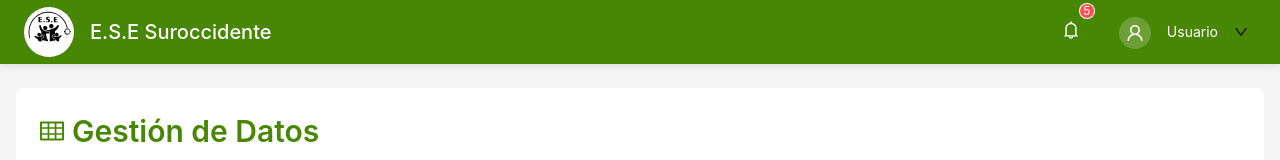
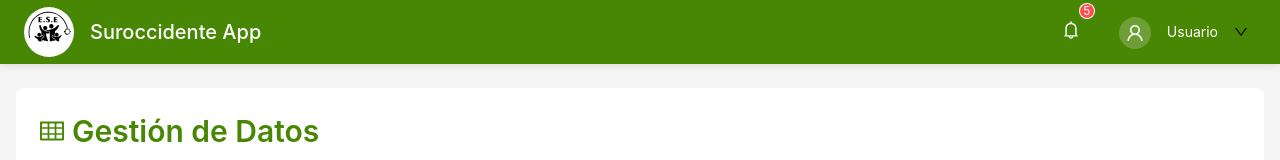
Before and after one commit to javierra218/suroccidente_react_app, a React (Vite) app: page /tabla_de_datos in a window 1280 px wide. Shown: the top 160 px of the page. Built offline with nearby package versions, Linux system fonts and the light colour scheme.

Commit message:
feat: Añade un enlace a la página de datos en el Topbar y mejora los estilos del logo con efectos de hover para una mejor interacción visual.

```diff
--- a/src/components/Layout/Topbar/Topbar.css
+++ b/src/components/Layout/Topbar/Topbar.css
@@ -11,6 +11,16 @@
 .topbar-left {
   display: flex;
   align-items: center;
+}
+
+.logo-link {
+  display: flex;
+  align-items: center;
+  transition: transform 0.3s ease;
+}
+
+.logo-link:hover {
+  transform: scale(1.05);
 }
 
 .logo {
--- a/src/components/Layout/Topbar/Topbar.tsx
+++ b/src/components/Layout/Topbar/Topbar.tsx
@@ -1,13 +1,7 @@
 import React from 'react';
 import { Layout, Button, Space, Avatar, Badge, Dropdown, Menu } from 'antd';
-import { useNavigate } from 'react-router-dom';
-import {
-  UserOutlined,
-  BellOutlined,
-  SettingOutlined,
-  LogoutOutlined,
-  DownOutlined
-} from '@ant-design/icons';
+import { useNavigate, Link } from 'react-router-dom';
+import { UserOutlined, BellOutlined, SettingOutlined, LogoutOutlined, DownOutlined } from '@ant-design/icons';
 import logo from '../../../assets/images/logo.svg';
 import './Topbar.css';
 
@@ -49,8 +43,10 @@ const Topbar: React.FC = () => {
   return (
     <Header className="topbar">
       <div className="topbar-left">
-        <img src={logo} alt="Logo Suroccidente" className="logo" />
-        <h1 className="topbar-title">E.S.E Suroccidente</h1>
+        <Link to="/tabla_de_datos" className="logo-link">
+          <img src={logo} alt="Logo Suroccidente" className="logo" />
+        </Link>
+        <h1 className="topbar-title">Suroccidente App</h1>
       </div>
 
       <Space size="large" className="topbar-right">
```
